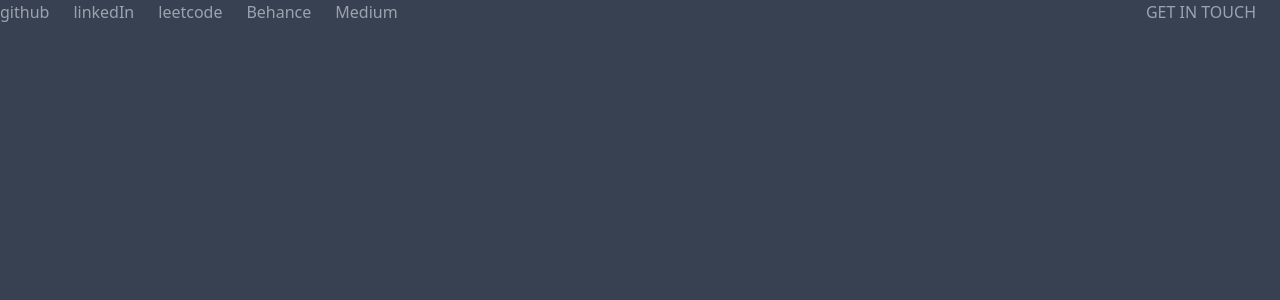
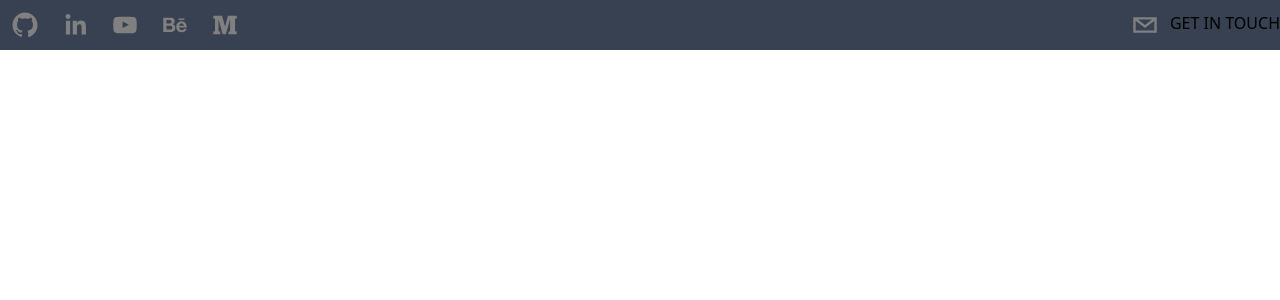
Before and after one commit to Arisa-Kaewsuan/portfolio, a Next.js app: page / in a window 1280 px wide. Shown: the top 300 px of the page. Built offline with nearby package versions, Linux system fonts and the light colour scheme.

Commit message:
add react-social-icon

```diff
--- a/components/Header.tsx
+++ b/components/Header.tsx
@@ -1,46 +1,51 @@
 import React from "react";
+import { SocialIcon } from "react-social-icons";
 
 type Props = {};
 
 export default function Header({}: Props) {
   return (
-    <div className="bg-gray-700 h-screen ">
-      <div className="flex items-center justify-between">
-        <ul className="flex items-center justify-between">
-          <li className="mr-6">
-            <a className="text-gray-400 hover:text-blue-800" href="#">
-              github
-            </a>
-          </li>
-          <li className="mr-6">
-            <a className="text-gray-400 hover:text-blue-800" href="#">
-              linkedIn
-            </a>
-          </li>
-          <li className="mr-6">
-            <a className="text-gray-400 hover:text-blue-800" href="#">
-              leetcode
-            </a>
-          </li>
-          <li className="mr-6">
-            <a className="text-gray-400 hover:text-blue-800" href="#">
-              Behance
-            </a>
-          </li>
-          <li className="mr-6">
-            <a className="text-gray-400 hover:text-blue-800" href="#">
-              Medium
-            </a>
-          </li>
-        </ul>
-        <ul>
-          <li className="mr-6">
-            <a className="text-gray-400 hover:text-blue-800" href="#">
-              GET IN TOUCH
-            </a>
-          </li>
-        </ul>
+    <header className="bg-gray-700 h-100 flex items-center justify-between">
+      <div className="flex flex-row items-center">
+        <SocialIcon
+          url="https://github.com/in/jaketrent"
+          fgColor="gray"
+          bgColor="transparent"
+        />
+
+        <SocialIcon
+          url="https://linkedin.com/in/jaketrent"
+          fgColor="gray"
+          bgColor="transparent"
+        />
+
+        <SocialIcon
+          url="https://youtube.com/in/jaketrent"
+          fgColor="gray"
+          bgColor="transparent"
+        />
+
+        <SocialIcon
+          url="https://behance.com/in/jaketrent"
+          fgColor="gray"
+          bgColor="transparent"
+        />
+
+        <SocialIcon
+          url="https://medium.com/in/jaketrent"
+          fgColor="gray"
+          bgColor="transparent"
+        />
       </div>
-    </div>
+
+      <div>
+        <SocialIcon
+          url="https://email.com/in/jaketrent"
+          fgColor="gray"
+          bgColor="transparent"
+        />
+        GET IN TOUCH
+      </div>
+    </header>
   );
 }
--- a/package.json
+++ b/package.json
@@ -9,6 +9,10 @@
     "lint": "next lint"
   },
   "dependencies": {
+    "@fortawesome/fontawesome-svg-core": "^6.4.0",
+    "@fortawesome/free-regular-svg-icons": "^6.4.0",
+    "@fortawesome/free-solid-svg-icons": "^6.4.0",
+    "@fortawesome/react-fontawesome": "^0.2.0",
     "@types/node": "18.15.11",
     "@types/react": "18.0.35",
     "@types/react-dom": "18.0.11",
@@ -19,6 +23,7 @@
     "postcss": "8.4.22",
     "react": "18.2.0",
     "react-dom": "18.2.0",
+    "react-social-icons": "^5.15.0",
     "tailwindcss": "^3.3.1",
     "typescript": "5.0.4"
   }
--- a/pages/_app.tsx
+++ b/pages/_app.tsx
@@ -1,6 +1,6 @@
-import '@/styles/globals.css'
-import type { AppProps } from 'next/app'
+import "@/styles/globals.css";
+import type { AppProps } from "next/app";
 
 export default function App({ Component, pageProps }: AppProps) {
-  return <Component {...pageProps} />
+  return <Component {...pageProps} />;
 }
```
Also changed, not shown: 1 other file (tests, documents, lock files or other folders).
